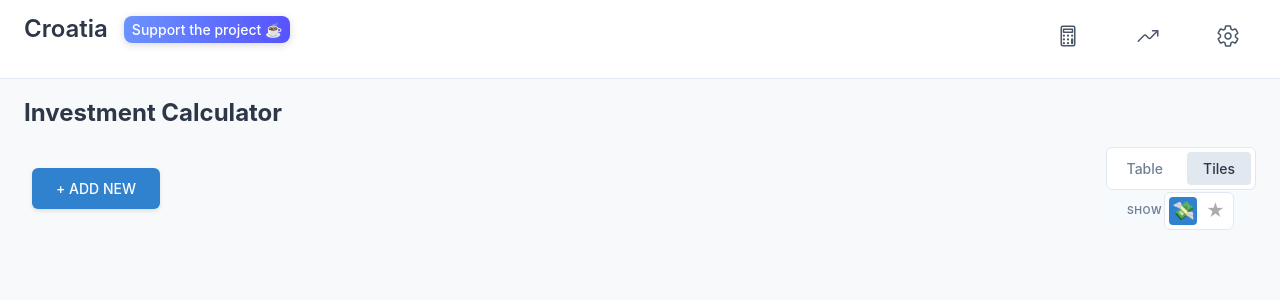
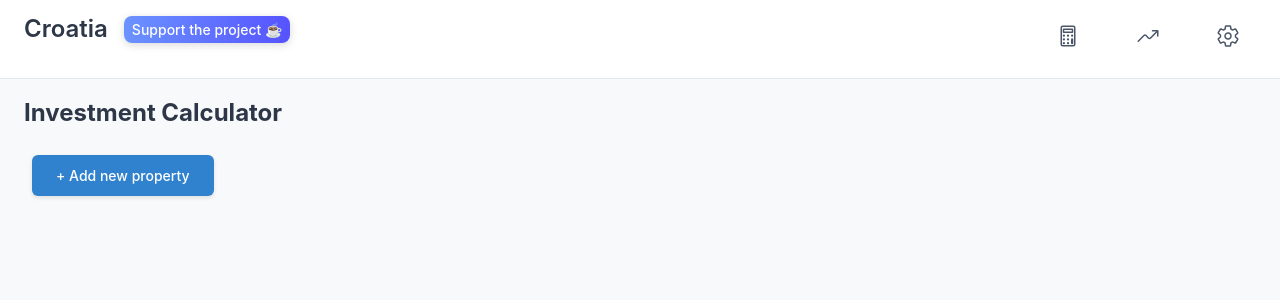
Before and after one commit to ibosnic00/roi-calculator, a React (Vite) app: page /calculator in a window 1280 px wide. Shown: the top 300 px of the page. Built offline with nearby package versions, Linux system fonts and the light colour scheme.

Commit message:
Changed default mode for table/ties and hidden menu if there are no properties

```diff
--- a/src/pages/CalculationPage.tsx
+++ b/src/pages/CalculationPage.tsx
@@ -233,7 +233,7 @@ export function CalculationPage() {
 
   const [viewMode, setViewMode] = useState<'table' | 'tiles'>(() => {
     const savedViewMode = localStorage.getItem('viewMode')
-    return (savedViewMode === 'table' || savedViewMode === 'tiles') ? savedViewMode : 'tiles'
+    return (savedViewMode === 'table' || savedViewMode === 'tiles') ? savedViewMode : 'table'
   })
 
   // Add effect to save viewMode changes
@@ -418,9 +418,10 @@ export function CalculationPage() {
                 className="add-property-button"
                 onClick={() => setIsFormVisible(true)}
               >
-                + ADD NEW
+                + Add new property
               </button>
             </div>
+            {properties.length > 0 && (
               <div className="view-controls">
 
                 <div className="view-toggle">
@@ -460,6 +461,7 @@ export function CalculationPage() {
                 </div>
 
               </div>
+            )}
           </div></>
       ) : (
         <div className="form-overlay">
```
Lines whose indentation alone changed are shown as unchanged.
